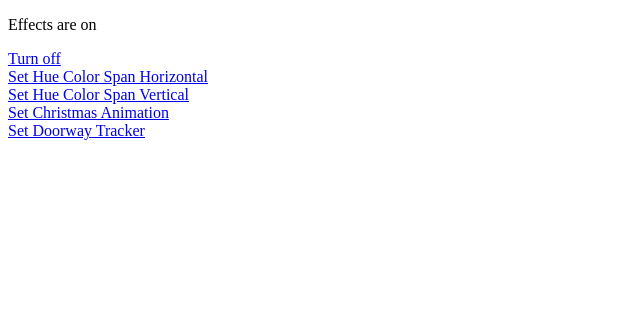
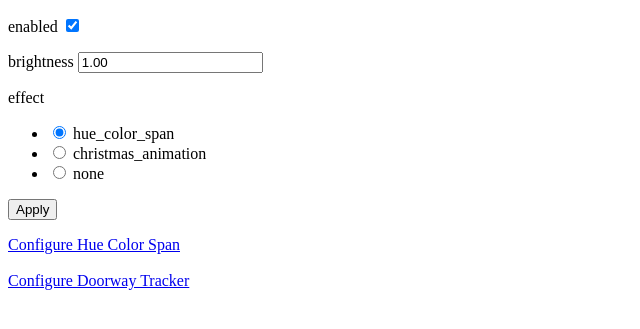
Before and after one commit to RieCo432/sicrib, a Flask app: page / in a window 1280 px wide. Shown: the top 329 px of the page, without its empty margins (0-640 px from the left). Run offline with Flask 2, Linux system fonts and the light colour scheme.

Commit message:
added more options and unified vertical + horizontal hue color span effect

```diff
--- a/share/doorway_states.json
+++ b/share/doorway_states.json
@@ -1 +1 @@
-{"kitchen": {"direction": 0, "progress": 0.93}, "hallway": {"direction": 0, "progress": 0.93}}
+{"kitchen": {"direction": 0, "progress": 0.5}, "hallway": {"direction": 1, "progress": 0.75}}
--- a/share/fx_config.json
+++ b/share/fx_config.json
@@ -1 +1 @@
-{"enabled": true, "effect": "hue_color_span_vertical", "effect_params": {"start_index": 0, "starting_hue": 360.0, "ending_hue": 0.0, "speed": 20.0, "compress": 5}, "addons": [{"name": "doorway_tracker", "enabled": false, "style": "middle_out", "blank_color": [0, 0, 0], "enter_color": [0, 255, 0], "exit_color": [255, 0, 0]}]}
+{"enabled": true, "brightness": 1.0, "effect": "hue_color_span", "effect_params": {"start_index": 0, "starting_hue": 120.0, "ending_hue": 240.0, "speed": 10.0, "compress": 2, "direction": "horizontal", "include_vertical": false, "include_horizontal": true}, "addons": [{"name": "doorway_tracker", "enabled": true, "style": "middle_out", "blank_color": [255, 255, 255], "enter_color": [0, 255, 0], "exit_color": [255, 0, 0]}]}
--- a/web-server/app.py
+++ b/web-server/app.py
@@ -1,7 +1,7 @@
 #! /usr/bin/python
 
 from flask import Flask, render_template, flash, redirect, url_for
-from forms import HueColorSpanForm, DoorwayTrackerForm
+from forms import HueColorSpanForm, DoorwayTrackerForm, IndexForm
 import json
 import os
 
@@ -38,42 +38,40 @@ def set_current_fx_data(fx_config):
             pass
 
 
-@app.route("/")
-@app.route("/index")
+@app.route("/", methods=["GET", "POST"])
+@app.route("/index", methods=["GET", "POST"])
 def index():
-    return render_template("index.html", **get_current_fx_data())
+    current_fx_config = get_current_fx_data()
+    form = IndexForm()
+    if form.validate_on_submit():
+        flash("Changes applied")
+        current_fx_config["enabled"] = form.enabled.data
+        current_fx_config["brightness"] = float(form.brightness.data)
+        current_fx_config["effect"] = form.effect.data
+        set_current_fx_data(current_fx_config)
+        return redirect(url_for("index"))
+    else:
+        form.enabled.data = current_fx_config["enabled"]
+        form.brightness.data = current_fx_config["brightness"]
+        form.effect.data = current_fx_config["effect"]
+        return render_template("index.html", form=form)
 
 
-@app.route("/on")
-def on():
-    fx_config = get_current_fx_data()
-    fx_config["enabled"] = True
-    set_current_fx_data(fx_config)
-    return redirect(url_for('index'))
-
-
-@app.route("/off")
-def off():
-    fx_config = get_current_fx_data()
-    fx_config["enabled"] = False
-    set_current_fx_data(fx_config)
-    return redirect(url_for('index'))
-
-
-@app.route("/sethuecolorspanhorizontal", methods=["GET", "POST"])
-def set_hue_color_span_horizontal():
+@app.route("/sethuecolorspan", methods=["GET", "POST"])
+def set_hue_color_span():
     fx_config = get_current_fx_data()
     form = HueColorSpanForm()
     if form.validate_on_submit():
         flash("Effect parameters accepted")
-        fx_config["effect"] = "hue_color_span_horizontal"
         fx_config["effect_params"]["start_index"] = form.start_index.data
         fx_config["effect_params"]["starting_hue"] = float(form.starting_hue.data)
         fx_config["effect_params"]["ending_hue"] = float(form.ending_hue.data)
         fx_config["effect_params"]["speed"] = float(form.speed.data)
         fx_config["effect_params"]["compress"] = form.compress.data
+        fx_config["effect_params"]["direction"] = form.direction.data
+        fx_config["effect_params"]["include_vertical"] = form.include_vertical.data
+        fx_config["effect_params"]["include_horizontal"] = form.include_horizontal.data
         set_current_fx_data(fx_config)
-        print("data changed")
         return redirect(url_for('index'))
     else:
         form.start_index.data = fx_config["effect_params"]["start_index"]
@@ -81,40 +79,12 @@ def set_hue_color_span_horizontal():
         form.ending_hue.data = fx_config["effect_params"]["ending_hue"]
         form.speed.data = fx_config["effect_params"]["speed"]
         form.compress.data = fx_config["effect_params"]["compress"]
+        form.direction.data = fx_config["effect_params"]["direction"]
+        form.include_vertical.data = fx_config["effect_params"]["include_vertical"]
+        form.include_horizontal.data = fx_config["effect_params"]["include_horizontal"]
 
         return render_template("huecolorspan.html", form=form)
 
-@app.route("/sethuecolorspanvertical", methods=["GET", "POST"])
-def set_hue_color_span_vertical():
-    fx_config = get_current_fx_data()
-    form = HueColorSpanForm()
-    if form.validate_on_submit():
-        flash("Effect parameters accepted")
-        fx_config["effect"] = "hue_color_span_vertical"
-        fx_config["effect_params"]["start_index"] = form.start_index.data
-        fx_config["effect_params"]["starting_hue"] = float(form.starting_hue.data)
-        fx_config["effect_params"]["ending_hue"] = float(form.ending_hue.data)
-        fx_config["effect_params"]["speed"] = float(form.speed.data)
-        fx_config["effect_params"]["compress"] = form.compress.data
-        set_current_fx_data(fx_config)
-        print("data changed")
-        return redirect(url_for('index'))
-    else:
-        form.start_index.data = fx_config["effect_params"]["start_index"]
-        form.starting_hue.data = fx_config["effect_params"]["starting_hue"]
-        form.ending_hue.data = fx_config["effect_params"]["ending_hue"]
-        form.speed.data = fx_config["effect_params"]["speed"]
-        form.compress.data = fx_config["effect_params"]["compress"]
-
-        return render_template("huecolorspan.html", form=form)
-
-
-@app.route("/setchristmasanimation")
-def set_christmas_animation():
-    fx_config = get_current_fx_data()
-    fx_config["effect"] = "christmas_animation"
-    set_current_fx_data(fx_config)
-    return redirect(url_for('index'))
 
 @app.route("/setdoorwaytracker", methods=["GET", "POST"])
 def set_doorway_tracker():
@@ -173,6 +143,5 @@ def set_doorway_tracker():
         return render_template("doorway_tracker.html", form=form)
 
 
-
 if __name__ == "__main__":
     app.run(host="0.0.0.0", port=80, debug=True)
--- a/web-server/forms.py
+++ b/web-server/forms.py
@@ -1,6 +1,13 @@
 from flask_wtf import FlaskForm
 from wtforms import SubmitField, DecimalField, IntegerField, BooleanField, RadioField, StringField
 #from wtforms.validators import DataRequired
+
+
+class IndexForm(FlaskForm):
+    enabled = BooleanField("enabled")
+    brightness = DecimalField("brightness")
+    effect = RadioField("effect", choices=["hue_color_span", "christmas_animation", "none"])
+    submit = SubmitField("Apply")
 
 
 class HueColorSpanForm(FlaskForm):
@@ -9,6 +16,9 @@ class HueColorSpanForm(FlaskForm):
     ending_hue = DecimalField("Ending Hue") #, validators=[DataRequired()])
     speed = DecimalField("Speed") #, validators=[DataRequired()])
     compress = IntegerField("Compress") #, validators=[DataRequired()])
+    direction = RadioField("Direction", choices=["horizontal", "vertical"])
+    include_vertical = BooleanField("include_vertical")
+    include_horizontal = BooleanField("include_horizontal")
     submit = SubmitField("Apply")
 
 
--- a/web-server/templates/index.html
+++ b/web-server/templates/index.html
@@ -1,29 +1,33 @@
 {% extends "base.html" %}
 
 {% block content %}
-    {% if enabled == true %}
-        <p>Effects are on</p>
-        <a href="/off">Turn off</a><br>
-    {% else %}
-        <p>Effects are off</p>
-        <a href="/on">Turn on</a><br>
-    {% endif %}
-
-    {% if effect == "hue_color_span" %}
-        <p>Currently loaded effect is Hue Color Span with the following parameters:<br>
-        <label for="start_index_field">start_index=</label>
-        <input type="text" id="start_index_field" name="start_index_field" value="{{ effect_params['start_index']}}"><br>
-        <label for="starting_hue_field">starting_hue=</label>
-        <input type="text" id="starting_hue_field" name="starting_hue_field" value="{{ effect_params['starting_hue']}}"><br>
-        <label for="ending_hue_field">ending_hue=</label>
-        <input type="text" id="ending_hue_field" name="ending_hue_field" value="{{ effect_params['ending_hue']}}"><br>
-        <label for="speed_field">speed=</label>
-        <input type="text" id="speed_field" name="speed_field" value="{{ effect_params['speed']}}"><br>
-        <label for="compress_field">compress=</label>
-        <input type="text" id="compress_field" name="compress_field" value="{{effect_params['compress']}}"><br>
-    {% elif effect == "christmas_animation" %}
-        <p>Currently loaded effect is Christmas Animation</p>
-    {% endif %}
+    <form action="" method="post" novalidate>
+        {{ form.hidden_tag() }}
+        <p>
+            {{ form.enabled.label }}
+            {{ form.enabled() }}
+            {% for error in form.enabled.errors %}
+                <span style="color: red;">[{{ error }}]</span>
+            {% endfor %}
+        </p>
+        <p>
+            {{ form.brightness.label }}
+            {{ form.brightness() }}
+            {% for error in form.brightness.errors %}
+                <span style="color: red;">[{{ error }}]</span>
+            {% endfor %}
+        </p>
+        <p>
+            {{ form.effect.label }}
+            {{ form.effect() }}
+            {% for error in form.effect.errors %}
+                <span style="color: red;">[{{ error }}]</span>
+            {% endfor %}
+        </p>
+        <p>
+            {{ form.submit() }}
+        </p>
+    </form>
 
     {% with messages = get_flashed_messages() %}
         {% if messages %}
@@ -35,9 +39,7 @@
         {% endif %}
     {% endwith %}
 
-    <a href="/sethuecolorspanhorizontal">Set Hue Color Span Horizontal</a><br>
-    <a href="/sethuecolorspanvertical">Set Hue Color Span Vertical</a><br>
-    <a href="/setchristmasanimation">Set Christmas Animation</a><br>
-    <a href="/setdoorwaytracker">Set Doorway Tracker</a>
+    <a href="/sethuecolorspan">Configure Hue Color Span</a><br><br>
+    <a href="/setdoorwaytracker">Configure Doorway Tracker</a>
 
 {% endblock %}
```
Also changed, not shown: led-controller/main.py (+16 -13 lines), share/write_fx_config.py (+7 -2 lines), web-server/templates/huecolorspan.html (+21 -0 lines).
